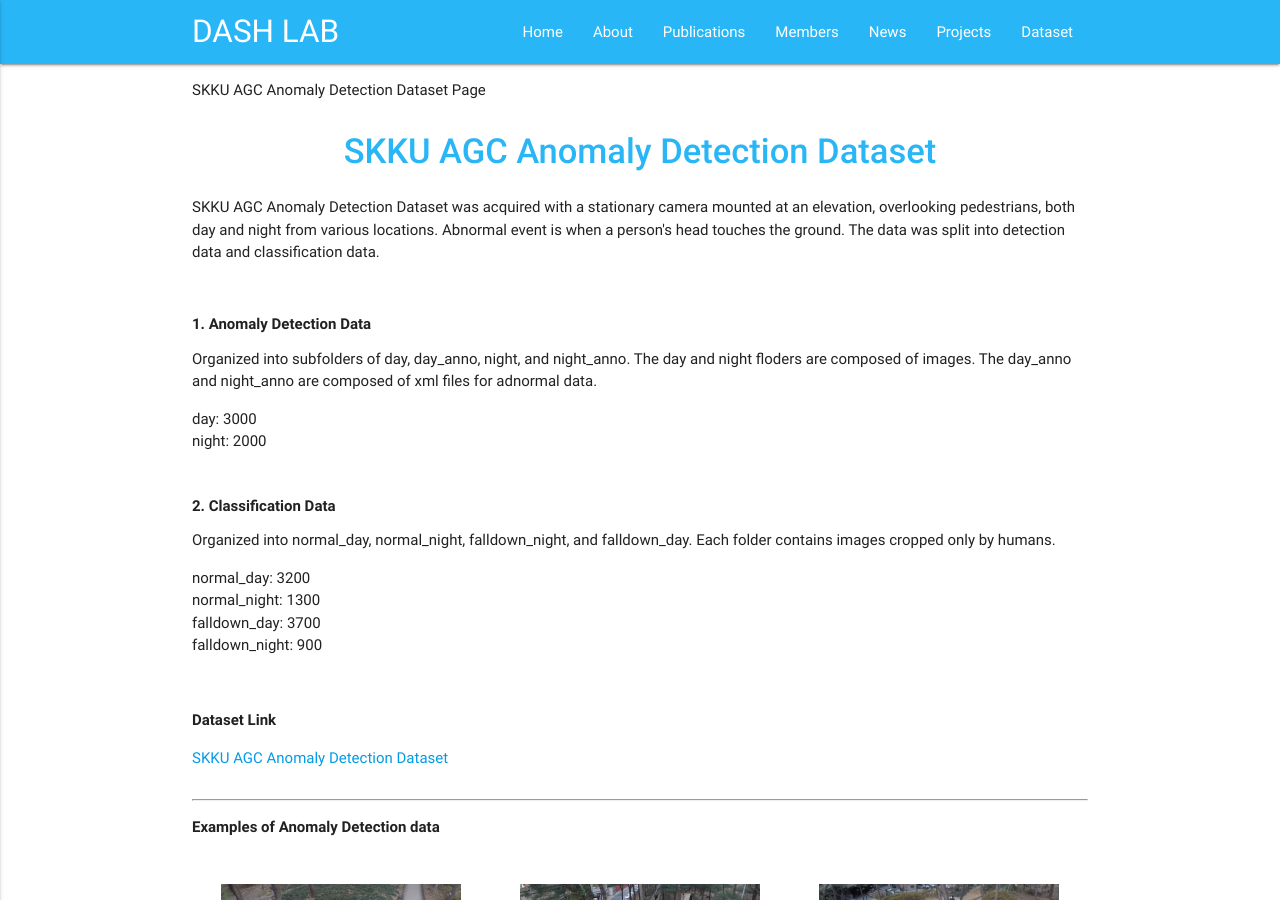
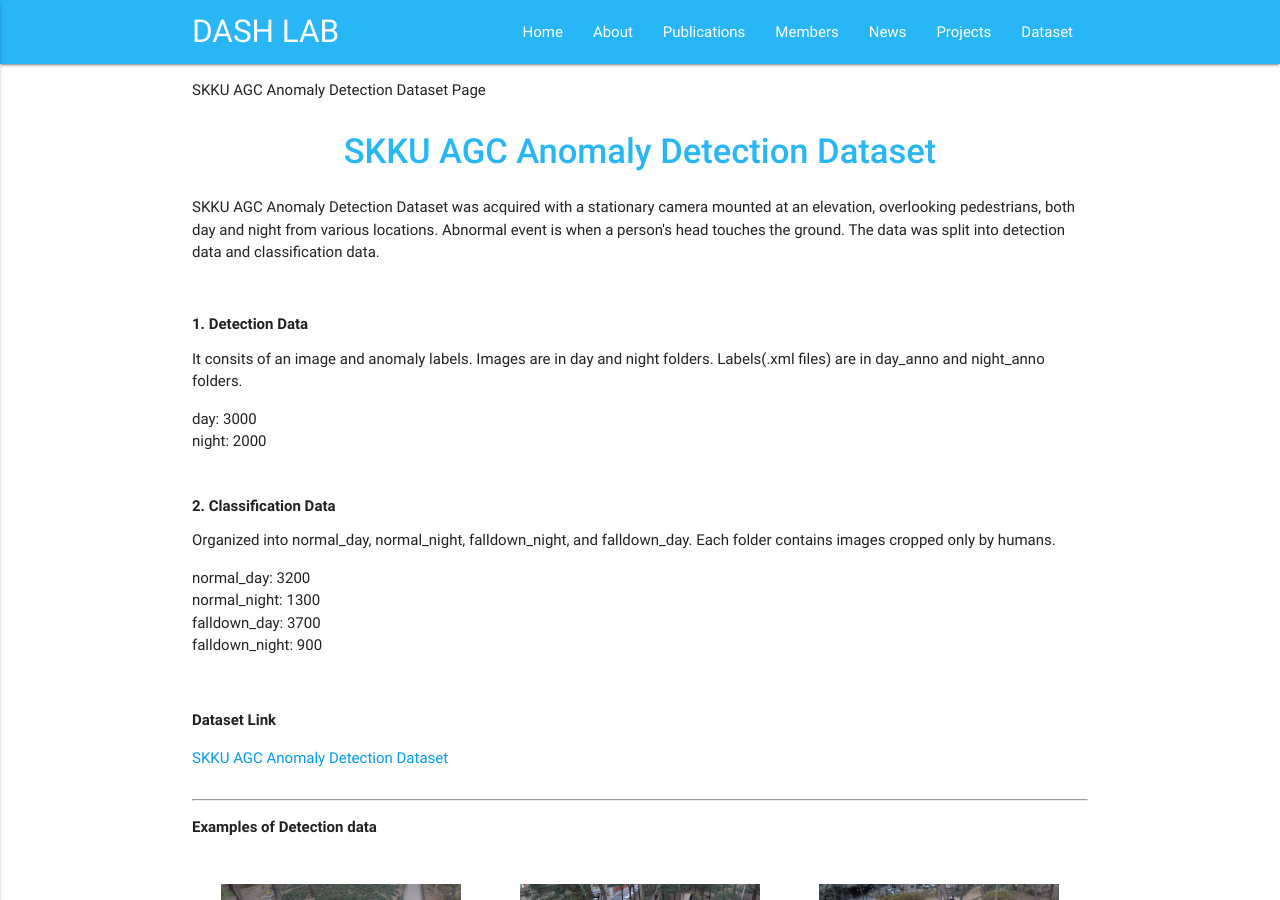
Before and after one commit to Yurim990507/DASH-Lab.github.io, a Jekyll site: the page built from example6.md, in a window 1280 px wide and 900 px high. Built offline with Jekyll 4.4.1, drawn with Linux system fonts in a browser that asks for light colours.

Commit message:
Update example6.md

```diff
--- a/example6.md
+++ b/example6.md
@@ -9,8 +9,8 @@ permalink: /Dataset/
 <h1 class="page-title">SKKU AGC Anomaly Detection Dataset</h1>
   <p>SKKU AGC Anomaly Detection Dataset was acquired with a stationary camera mounted at an elevation, overlooking pedestrians, both day and night from various locations. Abnormal event is when a person's head touches the ground. The data was split into detection data and classification data.<p><br>
 
-<h6><b>1. Anomaly Detection Data</b></h6>
-  <p>Organized into subfolders of day, day_anno, night, and night_anno. The day and night floders are composed of images. The day_anno and night_anno are composed of xml files for adnormal data.</p>
+<h6><b>1. Detection Data</b></h6>
+  <p>It consits of an image and anomaly labels. Images are in day and night folders. Labels(.xml files) are in day_anno and night_anno folders.</p>
   <p>day: 3000<br>night: 2000</p><br>
 
 <h6><b>2. Classification Data</b></h6>
@@ -20,27 +20,27 @@ permalink: /Dataset/
 <p><b>Dataset Link</b></p>
   <a href="https://drive.google.com/drive/folders/1JfEMxKb70GSEEUKMBqr62UFOsMbpPK8s?usp=sharing">SKKU AGC Anomaly Detection Dataset</a><br><br>
 <hr>
-<p><b>Examples of Anomaly Detection data</b></p>
+<p><b>Examples of Detection data</b></p>
 <table>
   <tr>
-    <td width="20%" valign=top>
+    <td width="33%" valign=top>
       <p align=center><img border=0 width=240 height=135 src="/img/AGC_detection.jpg"></p>
     </td>
-    <td width="20%" valign=top>
+    <td width="33%" valign=top>
       <p align=center><img border=0 width=240 height=135 src="/img/AGC_detection3.jpg"></p>
     </td>
-    <td width="20%" valign=top>
+    <td width="33%" valign=top>
       <p align=center><img border=0 width=240 height=135 src="/img/AGC_detection4.jpg"></p>
     </td>
   </tr>
   <tr>
-    <td width="20%" valign=top>
+    <td width="33%" valign=top>
       <p align=center><img border=0 width=240 height=135 src="/img/AGC_detection1.jpg"></p>
     </td>
-    <td width="20%" valign=top>
+    <td width="33%" valign=top>
       <p align=center><img border=0 width=240 height=135 src="/img/AGC_detection2.jpg"></p>
     </td>
-    <td width="20%" valign=top>
+    <td width="33%" valign=top>
       <p align=center><img border=0 width=240 height=135 src="/img/AGC_detection5.jpg"></p>
     </td>
   </tr>
```
